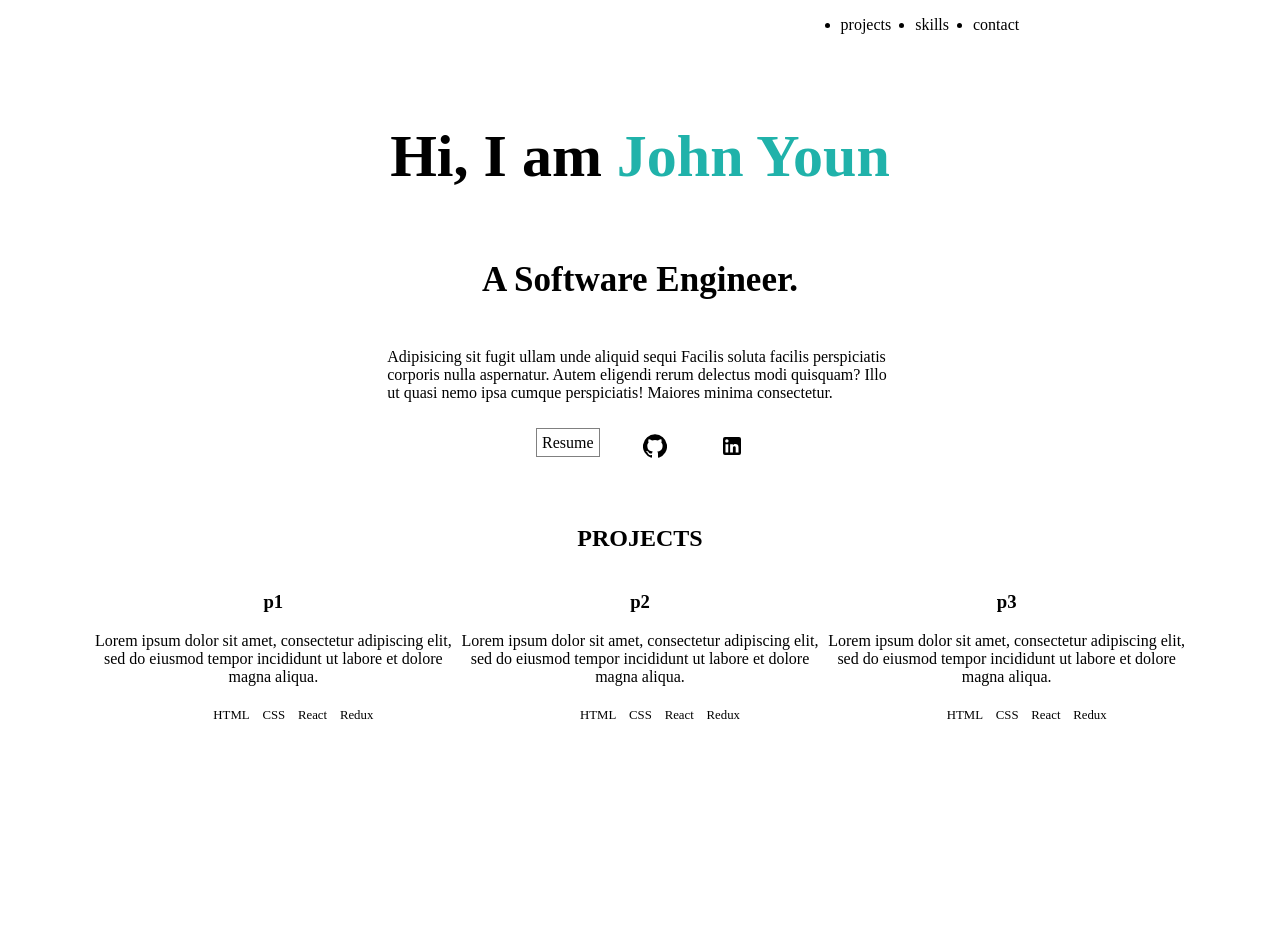
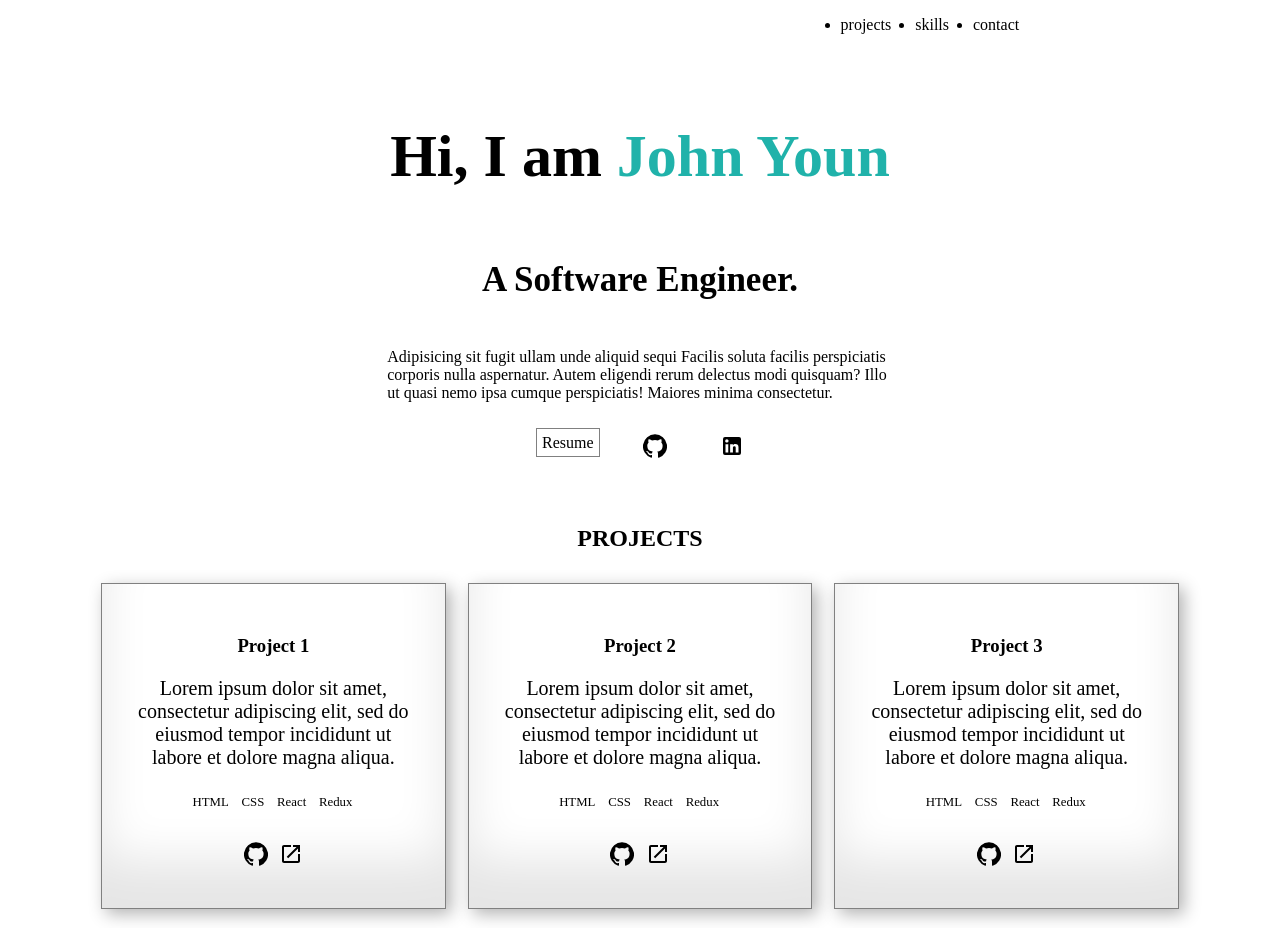
Before and after one commit to johnyoun28/portfolio, a React (Create React App) app: page / in a window 1280 px wide. Before the commit the page ends 800 px from the top, so only its background shows below. Built offline with nearby package versions, Linux system fonts and the light colour scheme.

Commit message:
project component created, a little bit more styling needed

```diff
--- a/src/Components/About/About.js
+++ b/src/Components/About/About.js
@@ -28,7 +28,7 @@ const About = () => {
                 </a>
 
                 <a href={about.socials.linkedin} target="_blank" rel="noreferrer"
-                aria-label="github">
+                aria-label="linkedin">
                 <LinkedInIcon />
                 </a>
 
--- a/src/Components/ProjectCard/ProjectCard.css
+++ b/src/Components/ProjectCard/ProjectCard.css
@@ -2,6 +2,7 @@
   display: flex;
   flex-wrap: wrap;
   justify-content: center;
+  margin-right: 15%;
 }
 
 .project_stack_item {
@@ -10,3 +11,37 @@
   font-size: 0.8rem;
   list-style-type: none;
 }
+
+.project_container {
+  border: 1px solid grey;
+  margin: 1%;
+  text-align: center;
+  padding: 32px;
+  text-align: center;
+  box-shadow: inset 0 -3em 3em rgba(0, 0, 0, 0.1),
+    0.3em 0.3em 1em rgba(0, 0, 0, 0.3);
+}
+
+.project_container:hover {
+  transform: translateY(-7px);
+}
+
+.project_description {
+  font-size: 20px;
+}
+
+.project_icons {
+  display: flex;
+  align-items: center;
+  justify-content: center;
+}
+
+.project_icons a {
+  text-decoration: none;
+  color: black;
+  margin: 2%;
+}
+
+.project_stack_item {
+  padding: 0 0 0.3em 0;
+}
--- a/src/Components/ProjectCard/ProjectCard.js
+++ b/src/Components/ProjectCard/ProjectCard.js
@@ -1,6 +1,8 @@
 import React from 'react'
 import './ProjectCard.css'
 import uuid from 'react-uuid'
+import GitHubIcon from '@material-ui/icons/GitHub'
+import LaunchIcon from '@material-ui/icons/Launch'
 
 const ProjectCard = ({project}) => {
     return (
@@ -13,9 +15,22 @@ const ProjectCard = ({project}) => {
                         <li key={uuid()} className="project_stack_item">
                             {item}
                         </li>
+
                     ))
                 }
             </ul>
+            <div className='project_icons'>
+            <a href={project.live} target="_blank" rel="noreferrer"
+                aria-label="github">
+                <GitHubIcon />
+                </a>
+
+                <a href={project.live} target="_blank" rel="noreferrer"
+                aria-label="github">
+                <LaunchIcon />
+                </a>
+            </div>
+
         </div>
     )
 
--- a/src/portfolio.js
+++ b/src/portfolio.js
@@ -15,21 +15,21 @@ const about = {
 
 const projects = [
     {
-        name: "p1",
+        name: "Project 1",
         description: "Lorem ipsum dolor sit amet, consectetur adipiscing elit, sed do eiusmod tempor incididunt ut labore et dolore magna aliqua.",
         stack: ["HTML", "CSS", "React", "Redux"],
         github: "github.com/johnyoun28",
         live: "github.com/johnyoun28"
     },
     {
-        name: "p2",
+        name: "Project 2",
         description: "Lorem ipsum dolor sit amet, consectetur adipiscing elit, sed do eiusmod tempor incididunt ut labore et dolore magna aliqua.",
         stack: ["HTML", "CSS", "React", "Redux"],
         github: "github.com/johnyoun28",
         live: "github.com/johnyoun28"
     },
     {
-        name: "p3",
+        name: "Project 3",
         description: "Lorem ipsum dolor sit amet, consectetur adipiscing elit, sed do eiusmod tempor incididunt ut labore et dolore magna aliqua.",
         stack: ["HTML", "CSS", "React", "Redux"],
         github: "github.com/johnyoun28",
```
